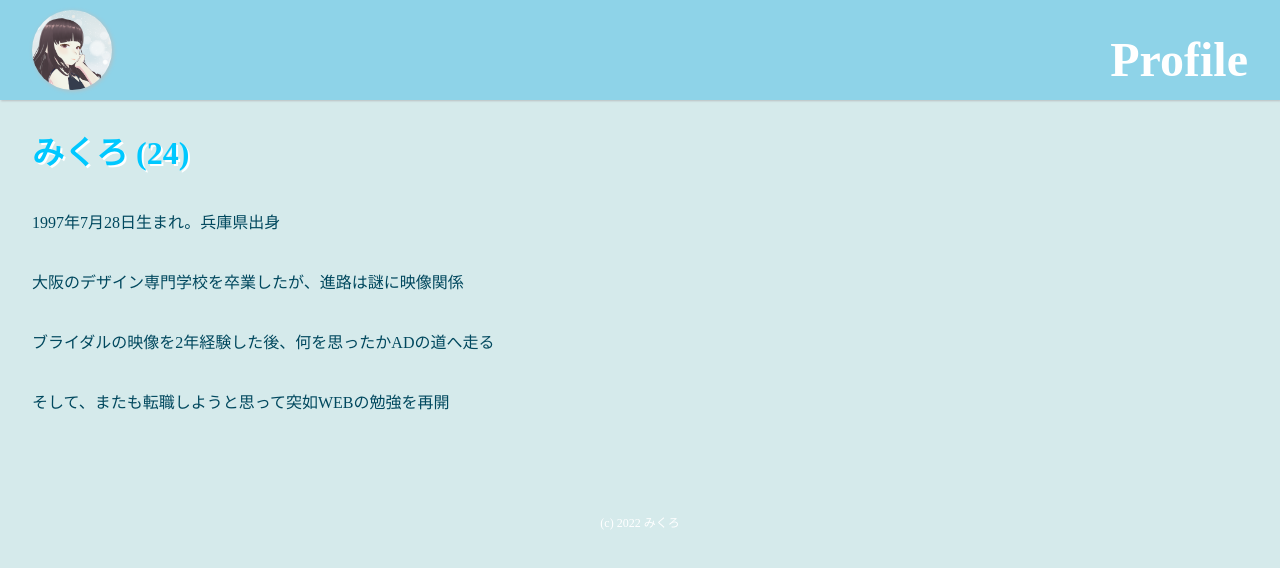
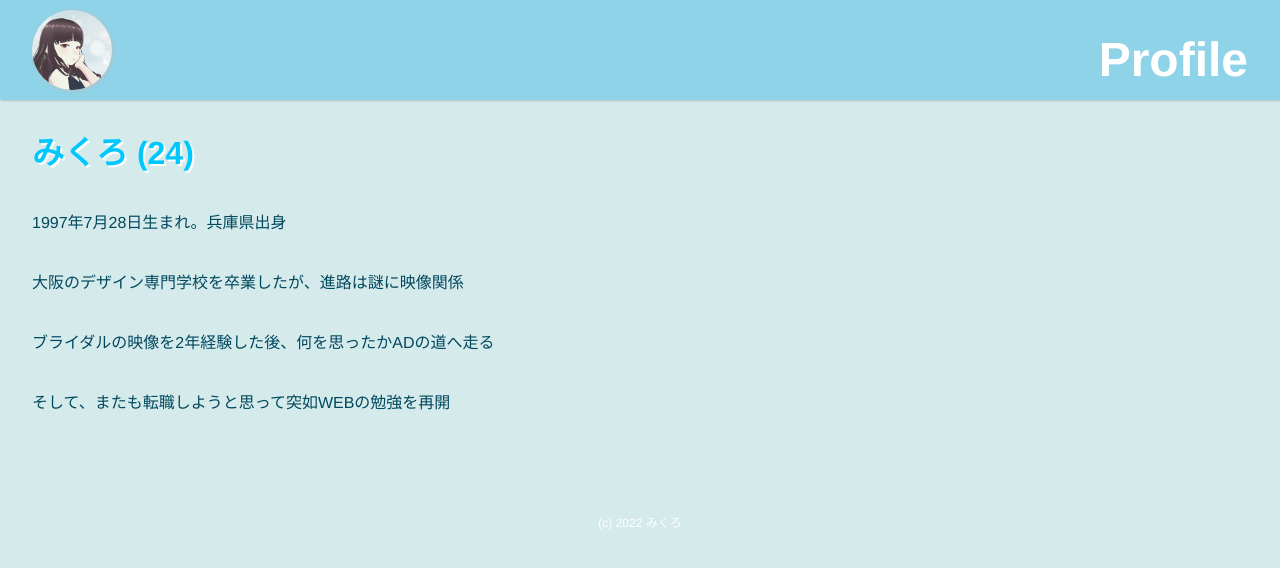
Before and after one commit to Microyuyu/microyuyu.github.io, a plain HTML site: page Prof.html in a window 1280 px wide. Shown: the top 568 px of the page. Drawn offline with Linux system fonts and the light colour scheme.

Commit message:
Update page.css

```diff
--- a/css/page.css
+++ b/css/page.css
@@ -4,6 +4,7 @@ body{
   margin: 0;
   padding: 0;
   background: #D5EAEB;
+  font-family: "Helvetica Neue",Arial,"Hiragino Kaku Gothic ProN","Hiragino Sans",Meiryo,sans-serif;
 }
 
 header{
```
